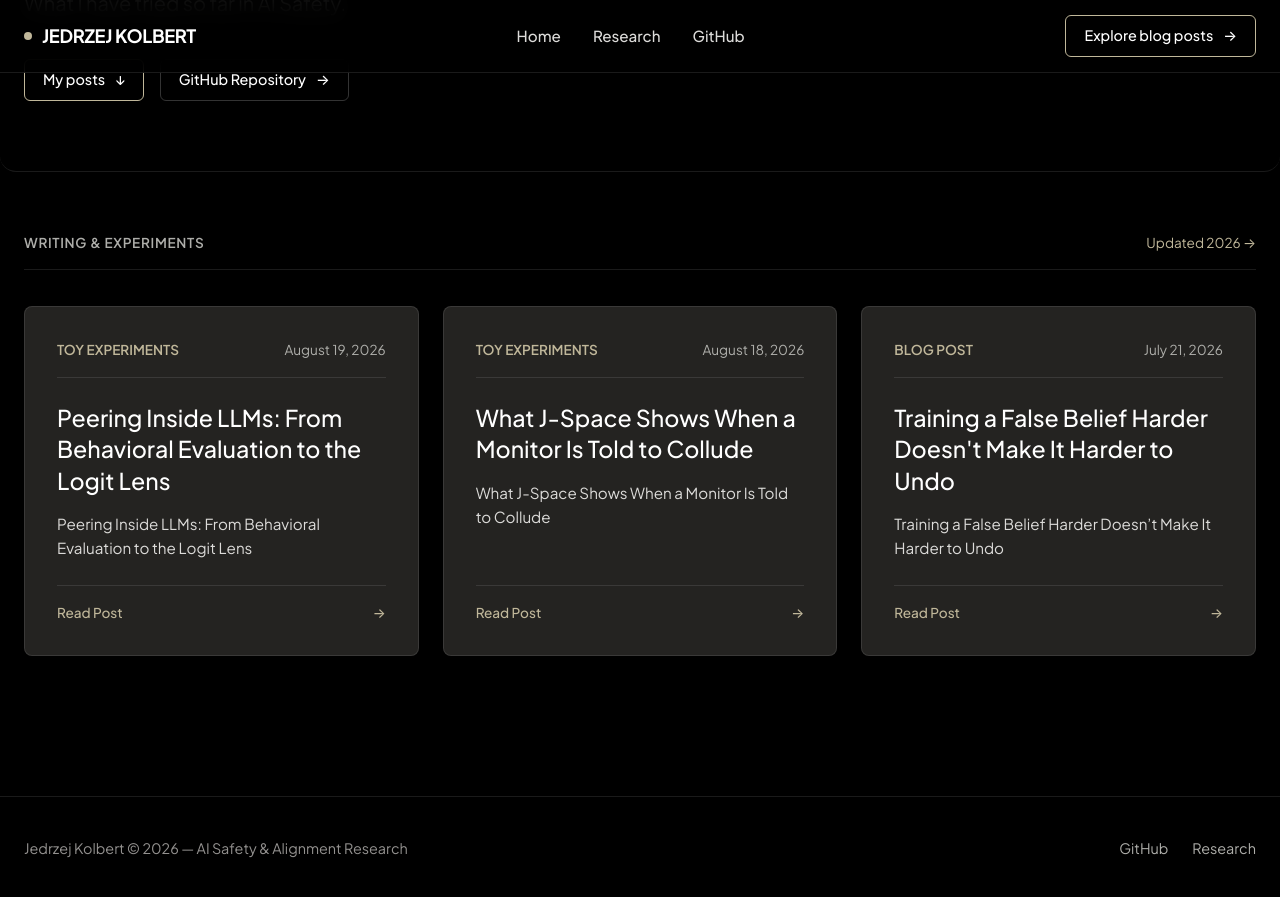
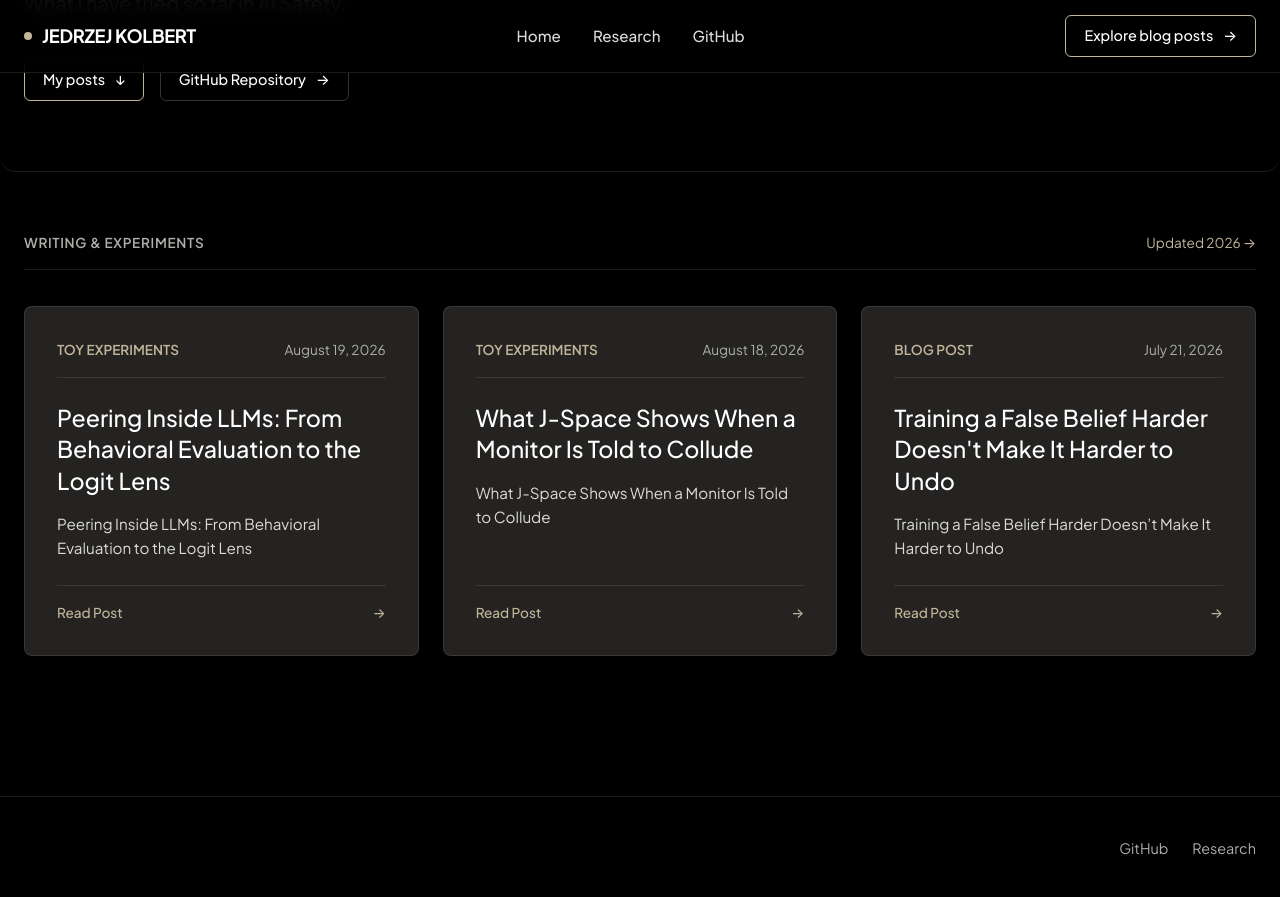
Before and after one commit to jedrzej-kolbert/jedrzej-kolbert.github.io, a Jekyll site: the page built from index.md, in a window 1280 px wide and 900 px high, scrolled down 317 px. Shown: the top 897 px of the window. Built offline with Jekyll 4.4.1, drawn with Linux system fonts in a browser that asks for light colours.

Commit message:
Use full name in site title and drop the footer credit line
Set the site title to Jędrzej Konrad Kolbert, with the diacritic and
middle name. The remaining "jedrzej-kolbert" strings are the GitHub
account and the repo/domain name, so they stay as they are.

Remove the "© YEAR — AI Safety & Alignment Research" line from the
footer, leaving only the links. Switch .footer-content to
justify-content: flex-end so those links stay right-aligned now that
they are the only child of the flex row.

Co-Authored-By: Claude Opus 5 <noreply@anthropic.com>

```diff
--- a/_config.yml
+++ b/_config.yml
@@ -1,3 +1,3 @@
 theme: jekyll-theme-slate
-title: Jedrzej Kolbert
+title: Jędrzej Konrad Kolbert
 description: Updates on my AI Safety work and project
--- a/_layouts/default.html
+++ b/_layouts/default.html
@@ -42,9 +42,6 @@
   <footer class="site-footer">
     <div class="site-container">
       <div class="footer-content">
-        <div>
-          Jedrzej Kolbert © {{ 'now' | date: "%Y" }} — AI Safety & Alignment Research
-        </div>
         <div class="footer-links">
           <a href="https://github.com/jedrzej-kolbert" target="_blank" rel="noopener">GitHub</a>
           <a href="{{ '/' | relative_url }}">Research</a>
--- a/assets/css/style.scss
+++ b/assets/css/style.scss
@@ -479,7 +479,7 @@ html, body {
 .footer-content {
   display: flex;
   align-items: center;
-  justify-content: space-between;
+  justify-content: flex-end;
 }
 
 .footer-links {
```
